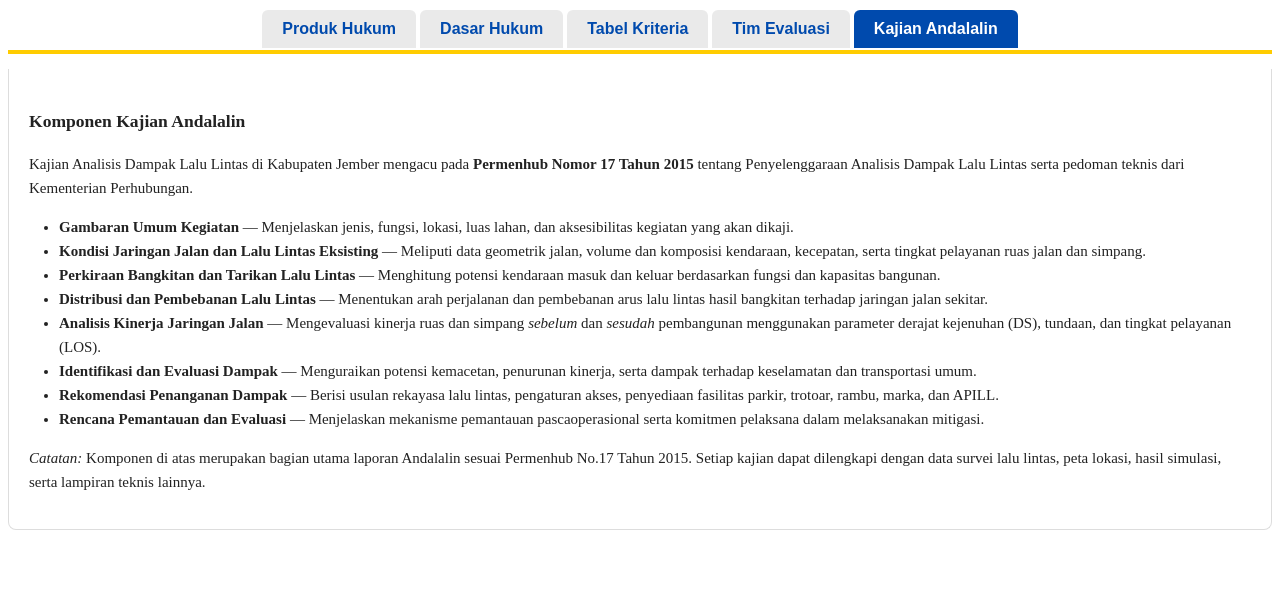
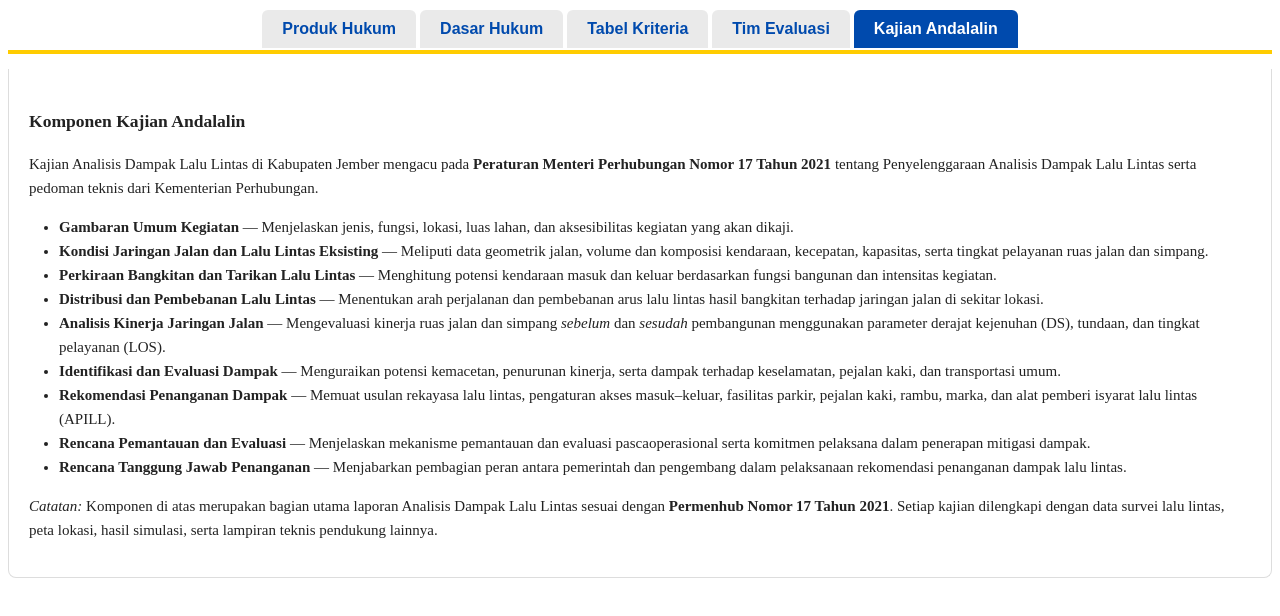
Before and after one commit to keciritz/andalalin-regulasi, a plain HTML site: page index.html in a window 1280 px wide. Both pictures are taken after a click on the element "Kajian Andalalin". Drawn offline with Linux system fonts and the light colour scheme.

Commit message:
Update index.html

```diff
--- a/index.html
+++ b/index.html
@@ -270,21 +270,23 @@ ol {
 <!-- ===== TAB 5: KAJIAN ANDALALIN ===== -->
 <div id="kajian" class="tab-content">
   <h3>Komponen Kajian Andalalin</h3>
-  <p>Kajian Analisis Dampak Lalu Lintas di Kabupaten Jember mengacu pada <strong>Permenhub Nomor 17 Tahun 2015</strong> tentang Penyelenggaraan Analisis Dampak Lalu Lintas serta pedoman teknis dari Kementerian Perhubungan.</p>
+  <p>Kajian Analisis Dampak Lalu Lintas di Kabupaten Jember mengacu pada <strong>Peraturan Menteri Perhubungan Nomor 17 Tahun 2021</strong> tentang Penyelenggaraan Analisis Dampak Lalu Lintas serta pedoman teknis dari Kementerian Perhubungan.</p>
 
   <ul>
     <li><strong>Gambaran Umum Kegiatan</strong> — Menjelaskan jenis, fungsi, lokasi, luas lahan, dan aksesibilitas kegiatan yang akan dikaji.</li>
-    <li><strong>Kondisi Jaringan Jalan dan Lalu Lintas Eksisting</strong> — Meliputi data geometrik jalan, volume dan komposisi kendaraan, kecepatan, serta tingkat pelayanan ruas jalan dan simpang.</li>
-    <li><strong>Perkiraan Bangkitan dan Tarikan Lalu Lintas</strong> — Menghitung potensi kendaraan masuk dan keluar berdasarkan fungsi dan kapasitas bangunan.</li>
-    <li><strong>Distribusi dan Pembebanan Lalu Lintas</strong> — Menentukan arah perjalanan dan pembebanan arus lalu lintas hasil bangkitan terhadap jaringan jalan sekitar.</li>
-    <li><strong>Analisis Kinerja Jaringan Jalan</strong> — Mengevaluasi kinerja ruas dan simpang <em>sebelum</em> dan <em>sesudah</em> pembangunan menggunakan parameter derajat kejenuhan (DS), tundaan, dan tingkat pelayanan (LOS).</li>
-    <li><strong>Identifikasi dan Evaluasi Dampak</strong> — Menguraikan potensi kemacetan, penurunan kinerja, serta dampak terhadap keselamatan dan transportasi umum.</li>
-    <li><strong>Rekomendasi Penanganan Dampak</strong> — Berisi usulan rekayasa lalu lintas, pengaturan akses, penyediaan fasilitas parkir, trotoar, rambu, marka, dan APILL.</li>
-    <li><strong>Rencana Pemantauan dan Evaluasi</strong> — Menjelaskan mekanisme pemantauan pascaoperasional serta komitmen pelaksana dalam melaksanakan mitigasi.</li>
+    <li><strong>Kondisi Jaringan Jalan dan Lalu Lintas Eksisting</strong> — Meliputi data geometrik jalan, volume dan komposisi kendaraan, kecepatan, kapasitas, serta tingkat pelayanan ruas jalan dan simpang.</li>
+    <li><strong>Perkiraan Bangkitan dan Tarikan Lalu Lintas</strong> — Menghitung potensi kendaraan masuk dan keluar berdasarkan fungsi bangunan dan intensitas kegiatan.</li>
+    <li><strong>Distribusi dan Pembebanan Lalu Lintas</strong> — Menentukan arah perjalanan dan pembebanan arus lalu lintas hasil bangkitan terhadap jaringan jalan di sekitar lokasi.</li>
+    <li><strong>Analisis Kinerja Jaringan Jalan</strong> — Mengevaluasi kinerja ruas jalan dan simpang <em>sebelum</em> dan <em>sesudah</em> pembangunan menggunakan parameter derajat kejenuhan (DS), tundaan, dan tingkat pelayanan (LOS).</li>
+    <li><strong>Identifikasi dan Evaluasi Dampak</strong> — Menguraikan potensi kemacetan, penurunan kinerja, serta dampak terhadap keselamatan, pejalan kaki, dan transportasi umum.</li>
+    <li><strong>Rekomendasi Penanganan Dampak</strong> — Memuat usulan rekayasa lalu lintas, pengaturan akses masuk–keluar, fasilitas parkir, pejalan kaki, rambu, marka, dan alat pemberi isyarat lalu lintas (APILL).</li>
+    <li><strong>Rencana Pemantauan dan Evaluasi</strong> — Menjelaskan mekanisme pemantauan dan evaluasi pascaoperasional serta komitmen pelaksana dalam penerapan mitigasi dampak.</li>
+    <li><strong>Rencana Tanggung Jawab Penanganan</strong> — Menjabarkan pembagian peran antara pemerintah dan pengembang dalam pelaksanaan rekomendasi penanganan dampak lalu lintas.</li>
   </ul>
 
-  <p><em>Catatan:</em> Komponen di atas merupakan bagian utama laporan Andalalin sesuai Permenhub No.17 Tahun 2015. Setiap kajian dapat dilengkapi dengan data survei lalu lintas, peta lokasi, hasil simulasi, serta lampiran teknis lainnya.</p>
+  <p><em>Catatan:</em> Komponen di atas merupakan bagian utama laporan Analisis Dampak Lalu Lintas sesuai dengan <strong>Permenhub Nomor 17 Tahun 2021</strong>. Setiap kajian dilengkapi dengan data survei lalu lintas, peta lokasi, hasil simulasi, serta lampiran teknis pendukung lainnya.</p>
 </div>
+
 
 <script>
 function openTab(evt, tabId) {
```
